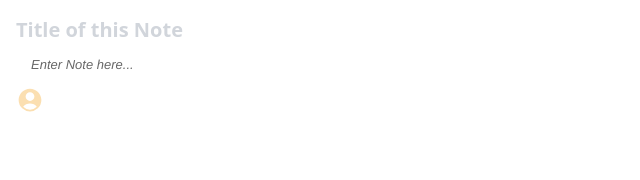
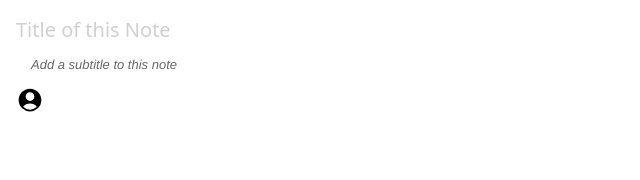
Before and after one commit to timmy471/Inotes-figma, a Preact app: page / in a window 1280 px wide. Shown: the top 180 px of the page, without its empty margins (0-640 px from the left). Built offline with nearby package versions, Linux system fonts and the light colour scheme.

Commit message:
text style changes, avatar icon color change, more items to the quill pop-up

```diff
--- a/index.html
+++ b/index.html
@@ -1,9 +1,14 @@
 <!doctype html>
 <html lang="en">
-
   <head>
     <meta charset="UTF-8" />
     <link rel="icon" type="image/svg+xml" href="/vite.svg" />
+    <link rel="preconnect" href="https://fonts.googleapis.com" />
+    <link rel="preconnect" href="https://fonts.gstatic.com" crossorigin />
+    <link
+      href="https://fonts.googleapis.com/css2?family=Inter:ital,opsz,wght@0,14..32,100..900;1,14..32,100..900&display=swap"
+      rel="stylesheet"
+    />
     <meta name="viewport" content="width=device-width, initial-scale=1.0" />
     <title>INotes</title>
   </head>
@@ -12,5 +17,4 @@
     <div id="app"></div>
     <script type="module" src="/src/main.tsx"></script>
   </body>
-
 </html>
--- a/lib/code.ts
+++ b/lib/code.ts
@@ -13,7 +13,7 @@ const savedNote = figma.root.getSharedPluginData("notePlugin", "documentNote");
 figma.showUI(__html__, {
   width: 350,
   height: 300,
-  title: formattedDate,
+  // title: formattedDate,
   // themeColors: true,
 });
 
--- a/src/app.tsx
+++ b/src/app.tsx
@@ -42,12 +42,12 @@ export function App() {
   return (
     <div
       className={
-        "h-full p-4 flex flex-col justify-between text-sm text-gray-700"
+        "h-full p-4 flex flex-col justify-between text-sm text-[#0A0D14]"
       }
     >
       <div class="w-full">
         <input
-          class="w-full text-xl font-bold focus:outline-none placeholder-gray-300 resize-none min-h-[20px] text-gray-700"
+          class="w-full text-xl focus:outline-none placeholder-gray-300 resize-none min-h-[20px] text-gray-700 placeholder:text-[#CDD0D5] placeholder:font-normal placeholder:text-xl"
           placeholder="Title of this Note"
           value={info.title}
           onChange={(e: Event) => {
--- a/src/components/Editor.tsx
+++ b/src/components/Editor.tsx
@@ -10,13 +10,19 @@ const TextEditor = ({ note, onChange }: { note: string; onChange: any }) => {
   useEffect(() => {
     if (editorRef.current) {
       const quill = new Quill(editorRef.current, {
-        placeholder: "Enter Note here...",
+        placeholder: "Add a subtitle to this note",
         theme: "bubble",
         modules: {
           toolbar: [
-            [{ header: "1" }, { header: "2" }],
+            [
+              { bold: true },
+              { underline: true },
+              { italic: true },
+              { strike: true },
+            ],
             [{ list: "ordered" }],
-            [{ bold: true }, { underline: true }],
+            [{ color: [] }, { background: [] }],
+            ["link"],
           ],
         },
       });
@@ -45,7 +51,7 @@ const TextEditor = ({ note, onChange }: { note: string; onChange: any }) => {
     <div
       ref={editorRef}
       id="editor"
-      className="w-full focus:outline-none !placeholder-gray-400 !border-0 text-gray-500"
+      className="w-full focus:outline-none !placeholder-[#CDD0D5] !border-0 text-[#525866] -tracking-[0.02]"
     />
   );
 };
--- a/src/components/User.tsx
+++ b/src/components/User.tsx
@@ -4,7 +4,7 @@ const User = ({ userName }: { userName: string }) => {
       <svg
         xmlns="http://www.w3.org/2000/svg"
         viewBox="0 0 24 24"
-        fill="#FBDFB1"
+        fill="1E1E1E"
         class="size-7"
       >
         <path
--- a/tsconfig.app.json
+++ b/tsconfig.app.json
@@ -1,5 +1,6 @@
 {
   "compilerOptions": {
+    "typeRoots": ["./node_modules/@types"],
     "tsBuildInfoFile": "./node_modules/.tmp/tsconfig.app.tsbuildinfo",
     "target": "ES2020",
     "useDefineForClassFields": true,
```
Also changed, not shown: package.json (+8 -0 lines), manifest.json, src/index.css (line endings or trailing spaces), 1 other file (tests, documents, lock files or other folders). Lines whose indentation alone changed are shown as unchanged.
